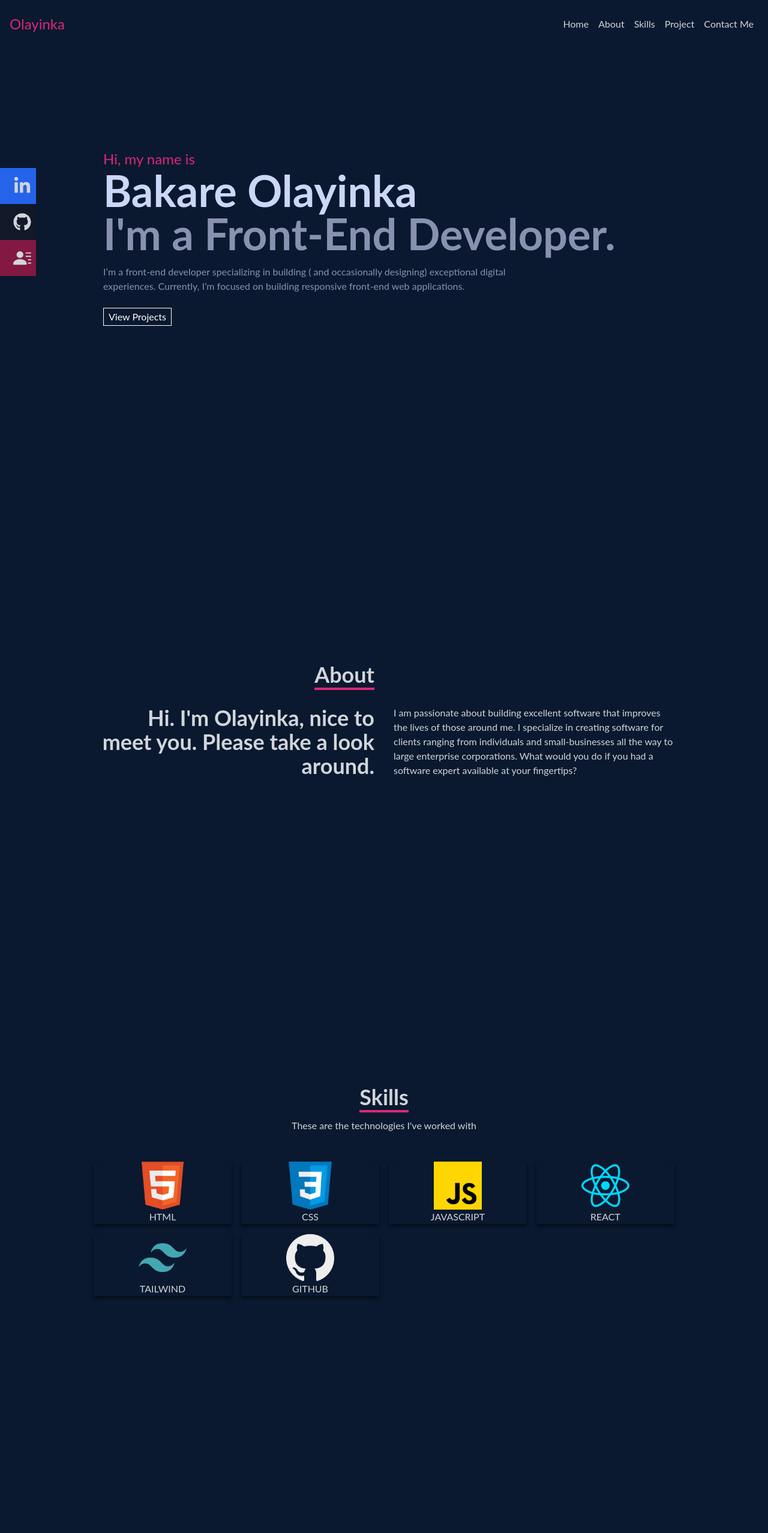
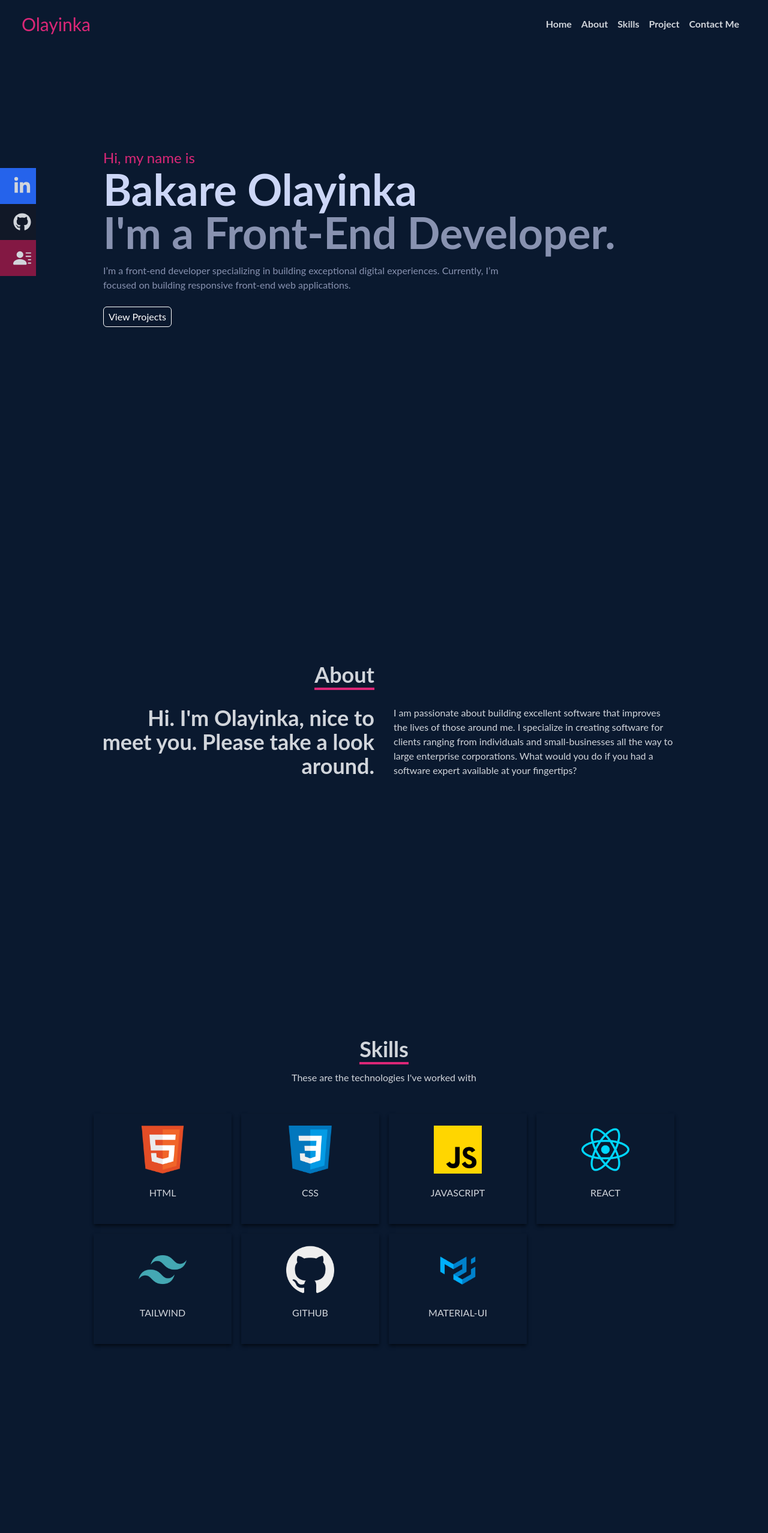
Before and after one commit to YhinkaDevOps/React-Portfolio, a React (Create React App) app: page / in a window 1280 px wide. Shown: the top 2555 px of the page at 60% size. Built offline with nearby package versions, Linux system fonts and the light colour scheme.

Commit message:
imported MUI image and modified hamburger menu

```diff
--- a/src/components/Contact.js
+++ b/src/components/Contact.js
@@ -1,5 +1,5 @@
 import React from 'react'
-import { AiOutlineMail } from "react-icons/ai";
+import { BsGithub,BsLinkedin } from "react-icons/bs";
 
 const Contact = () => {
   return (
@@ -10,10 +10,14 @@ const Contact = () => {
             </div>
             <p className='text-gray-300 pt-4'>Email: yinkabakare30@gmail.com</p>
             <p className='text-gray-300 py-1 pb-2'>Phone: +2348130300335</p>
+            <div className='flex space-x-3 mb-2'>
+             <BsGithub href='' color='white' size={20}/>
+              <BsLinkedin color='white' size={20}/>
+            </div>
            <input className='bg-[#ccd6f6] p-2  ' type="text" placeholder='Name' name='name'  />
-           <input className='my-4 p-2 bg-[#ccd6f6] border-slate-300 placeholder-slate-400 focus:outline-none focus:border-sky-500 focus:ring-sky-500' type="email" placeholder='Email' name='email'  />
+           <input className='my-2 p-2 bg-[#ccd6f6]' type="email" placeholder='Email' name='email'  />
            <textarea className='bg-[#ccd6f6] p-2' name="message" rows="10" placeholder='Message'></textarea>
-           <button className='text-white border-2  hover:bg-pink-600 hover:border-pink-600 px-10 py-2 my-5 mx-auto flex items-center'>Submit</button>
+           <button className='text-white border-2  hover:bg-pink-600 hover:border-pink-600 px-10 py-2 my-2 mx-auto flex items-center'>Submit</button>
         </form>
 
     </div>
--- a/src/components/Home.js
+++ b/src/components/Home.js
@@ -14,12 +14,11 @@ const Home = () => {
             I'm a Front-End Developer.
         </h2>
         <p className='text-[#8892b0] py-4 max-w-[700px]'>
-            I’m a front-end developer specializing in building ( and occasionally
-            designing) exceptional digital experiences. Currently, I’m focused on
+            I’m a front-end developer specializing in building exceptional digital experiences. Currently, I’m focused on
             building responsive front-end web applications.
         </p>
         <div >
-          <button className=' text-white group px-2 py-0.5 my-2 flex items-center hover:border-pink-600 hover:bg-pink-600 Home-btn'>
+          <button className=' text-white group px-2 py-1 my-2 flex items-center hover:border-pink-600 hover:bg-pink-600 rounded-md Home-btn '>
             <Link to='project' smooth={true} duration={500}>
               View Projects
             </Link>
--- a/src/components/Navbar.js
+++ b/src/components/Navbar.js
@@ -8,17 +8,17 @@ const Navbar = () => {
   const handleClick = () => setNav(!nav)
   return (
     <div className='fixed w-full h-[80px] flex justify-between items-center px-4 bg-[#0a192f] text-gray-300 ' >
-        <div >
-            <h1 className='text-2xl text-pink-600'>Olayinka</h1>
+        <div className='mx-5'>
+            <h1 className='text-3xl text-pink-600'>Olayinka</h1>
         </div>
 
           {/* Menu */}
-          <ul className='hidden md:flex'>
-          <li><Link  to="home" smooth={true}  duration={500}>Home</Link></li>
-            <li><Link  to="about" smooth={true}  duration={500}>About</Link></li>
-            <li><Link  to="skills" smooth={true}  duration={500}>Skills</Link></li>
-            <li><Link  to="project" smooth={true}  duration={500}>Project</Link></li>
-            <li><Link  to="contact" smooth={true}  duration={500}>Contact Me</Link></li>
+          <ul className=' mx-6 hidden md:flex'>
+            <li className='Menu_links font-bold'><Link  to="home" smooth={true}  duration={500}>Home</Link></li>
+            <li className='Menu_links font-bold'><Link  to="about" smooth={true}  duration={500}>About</Link></li>
+            <li className='Menu_links font-bold'><Link  to="skills" smooth={true}  duration={500}>Skills</Link></li>
+            <li className='Menu_links font-bold'><Link  to="project" smooth={true}  duration={500}>Project</Link></li>
+            <li className='Menu_links font-bold'><Link  to="contact" smooth={true}  duration={500}>Contact Me</Link></li>
           </ul>
 
         {/* Hamburger */}
@@ -27,8 +27,8 @@ const Navbar = () => {
         </div>
 
         {/* Mobile */}
-        <ul className={!nav ? 'hidden' : 'absolute top-0 right-0 w-1/2 h-screen bg-pink-600 flex flex-col justify-center items-center'}>
-            <li className='py-4 text-3xl'><Link onClick={handleClick} to='home' smooth={true} duration={500}>
+        <ul className={!nav ? 'hidden' : 'absolute top-0 right-0 w-1/2 h-fit bg-pink-600 flex flex-col justify-center items-center'}>
+            <li className='py-4 text-3xl hover:text-gray-300 '><Link onClick={handleClick} to='home' smooth={true} duration={500}>
             Home
           </Link></li>
             <li className='py-4 text-3xl' ><Link onClick={handleClick} to='about' smooth={true} duration={500}>
--- a/src/components/Skills.js
+++ b/src/components/Skills.js
@@ -5,6 +5,7 @@ import JavaScript from "../image/javascript.png"
 import REACT from "../image/react.png"
 import Tailwind from "../image/tailwind.png"
 import Github from "../image/github.png"
+import Mui from "../image/MUI.png"
 
 
 const Skills = () => {
@@ -20,32 +21,36 @@ const Skills = () => {
                 <p className='py-4'>These are the technologies I've worked with</p>
             </div>
             <div className='w-full grid grid-cols-2 sm:grid-cols-4 gap-4 text-center py-8'>
-                <div className='shadow-md shadow-[#040c16] hover:scale-110 duration-200'>
+                <div className='shadow-md shadow-[#040c16] hover:scale-110 duration-200 py-5'>
                     <img className='w-20 mx-auto' src={HTML} alt="HTML-ICON" />
-                    <p>HTML</p>
+                    <p className='p-5'>HTML</p>
                 </div>
 
-                <div className='shadow-md shadow-[#040c16] hover:scale-110 duration-200' >
+                <div className='shadow-md shadow-[#040c16] hover:scale-110 duration-200 py-5'  >
                     <img className='w-20 mx-auto' src={CSS} alt="" />
-                    <p>CSS</p>
+                    <p className='p-5'>CSS</p>
                 </div>
 
-                 <div className='shadow-md shadow-[#040c16] hover:scale-110 duration-200'>
+                 <div className='shadow-md shadow-[#040c16] hover:scale-110 duration-200 py-5'>
                     <img  className='w-20 mx-auto' src={JavaScript} alt="" />
-                    <p>JAVASCRIPT</p>
+                    <p className='p-5'>JAVASCRIPT</p>
                 </div>
 
-                 <div className='shadow-md shadow-[#040c16] hover:scale-110 duration-200'>
+                 <div className='shadow-md shadow-[#040c16] hover:scale-110 duration-200 py-5'>
                     <img className='w-20 mx-auto' src={REACT} alt="" />
-                    <p>REACT</p>
+                    <p className='p-5'>REACT</p>
                 </div>
-                 <div className='shadow-md shadow-[#040c16] hover:scale-110 duration-200'>
+                 <div className='shadow-md shadow-[#040c16] hover:scale-110 duration-200 py-5'>
                     <img className='w-20 mx-auto' src={Tailwind} alt="" />
-                    <p>TAILWIND</p>
+                    <p className='p-5'>TAILWIND</p>
                 </div>
-                 <div className='shadow-md shadow-[#040c16] hover:scale-110 duration-200'>
+                 <div className='shadow-md shadow-[#040c16] hover:scale-110 duration-200 py-5'>
                     <img className='w-20 mx-auto' src={Github} alt="" />
-                    <p>GITHUB</p>
+                    <p className='p-5'>GITHUB</p>
+                </div>
+                 <div className='shadow-md shadow-[#040c16] hover:scale-110 duration-200 py-5'>
+                    <img className='w-20 mx-auto' src={Mui} alt="" />
+                    <p className='p-5'>MATERIAL-UI</p>
                 </div>
             </div>
 
--- a/src/index.css
+++ b/src/index.css
@@ -37,3 +37,7 @@ input, textarea{
 .Home-btn{
   border: 1px solid white;
 }
+
+.Menu_links:hover{
+    border-bottom: 1px solid rgb(233, 88, 112);
+}
```
Also changed, not shown: src/image/MUI.png (added), 1 other file (tests, documents, lock files or other folders).
